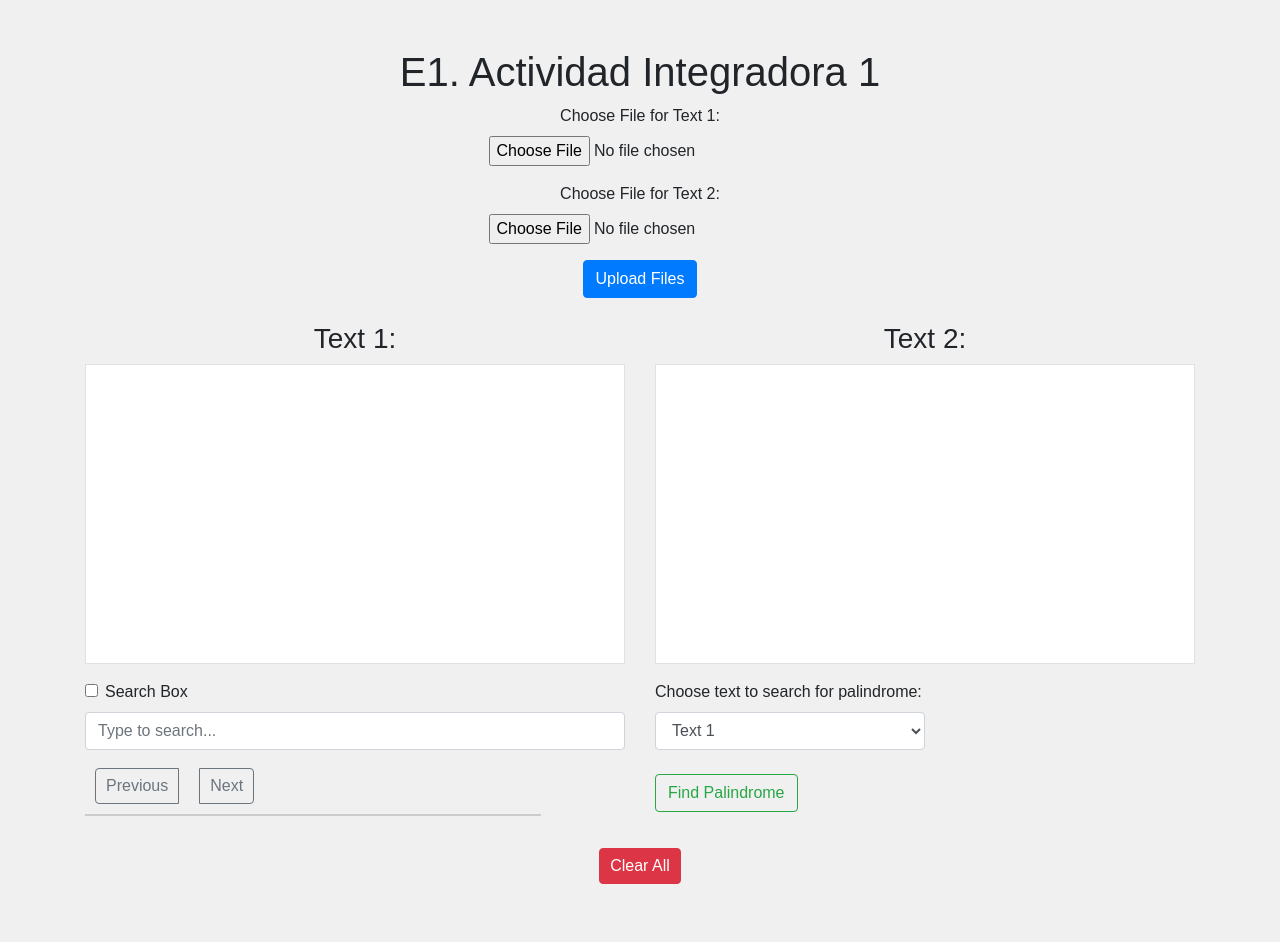
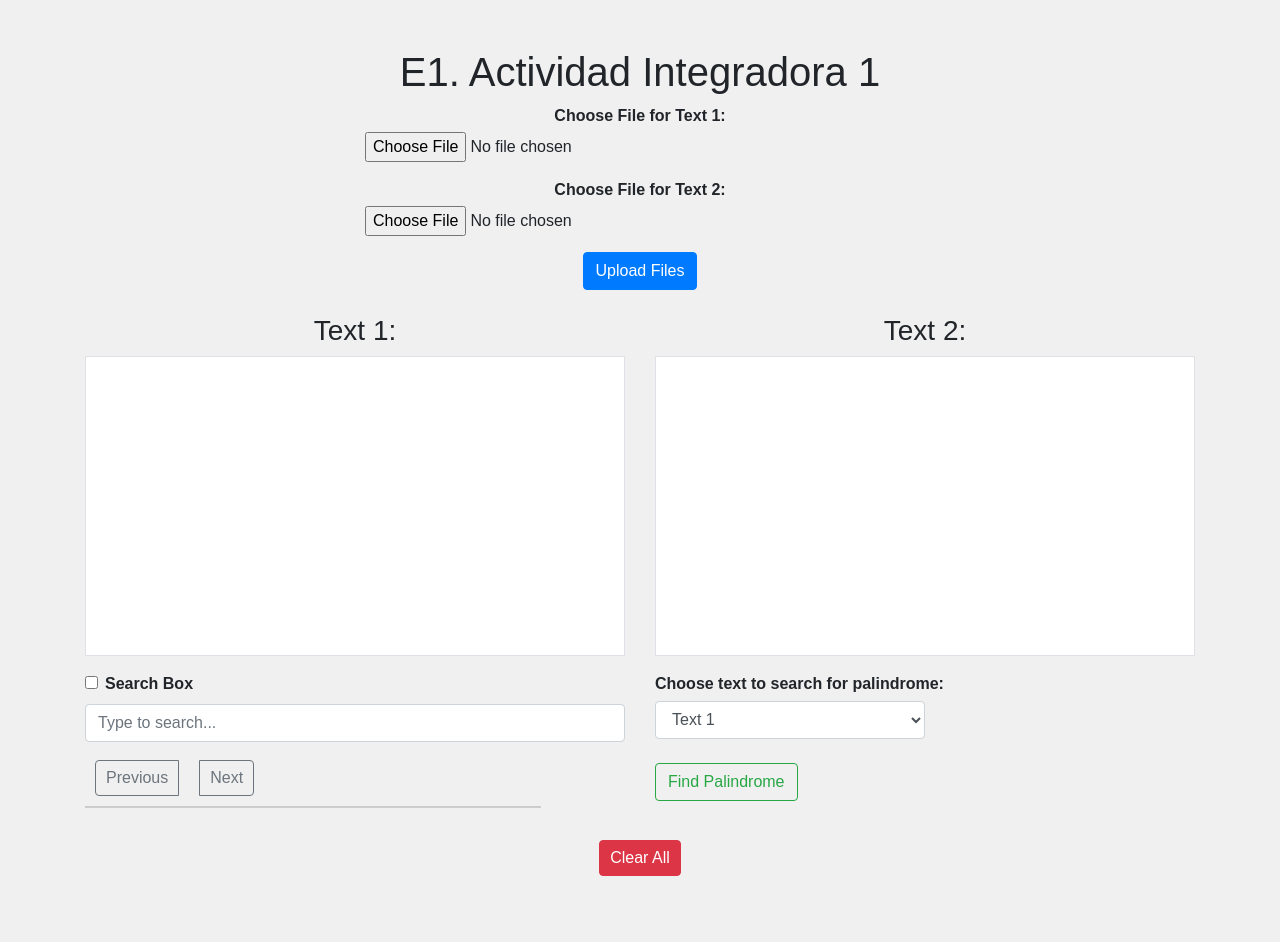
Before and after one commit to dannywu1101/TextSearch, a Flask app: page / in a window 1280 px wide. After the commit the page ends 876 px from the top, so only its background shows below. Run offline with Flask 3, Linux system fonts and the light colour scheme; some libraries are stand-ins or nearby versions.

Commit message:
label bold

```diff
--- a/Static/CSS/styles.css
+++ b/Static/CSS/styles.css
@@ -76,3 +76,8 @@ hr{
 .autocomplete-item:hover {
     background-color: #f0f0f0;
 }
+
+label {
+    font-weight: bold;
+    margin-bottom: 5px;
+}
--- a/Templates/index.html
+++ b/Templates/index.html
@@ -17,15 +17,15 @@
         <!-- Upload Form -->
         <form action="{{ url_for('upload_file') }}" method="POST" enctype="multipart/form-data" class="mb-4">
             <div class="form-row justify-content-center mb-3">
-                <div class="col-auto text-center">
-                    <label for="file1" class="d-block">Choose File for Text 1:</label>
-                    <input type="file" class="form-control-file mx-auto" id="file1" name="file1">
+                <div class="col-md-6 text-center">
+                    <label for="file1" class="d-block mb-1">Choose File for Text 1:</label>
+                    <input type="file" class="form-control-file mx-auto" id="file1" name="file1" style="display: block;">
                 </div>
             </div>
             <div class="form-row justify-content-center mb-3">
-                <div class="col-auto text-center">
-                    <label for="file2" class="d-block">Choose File for Text 2:</label>
-                    <input type="file" class="form-control-file mx-auto" id="file2" name="file2">
+                <div class="col-md-6 text-center">
+                    <label for="file2" class="d-block mb-1">Choose File for Text 2:</label>
+                    <input type="file" class="form-control-file mx-auto" id="file2" name="file2" style="display: block;">
                 </div>
             </div>
             <div class="text-center">
```
